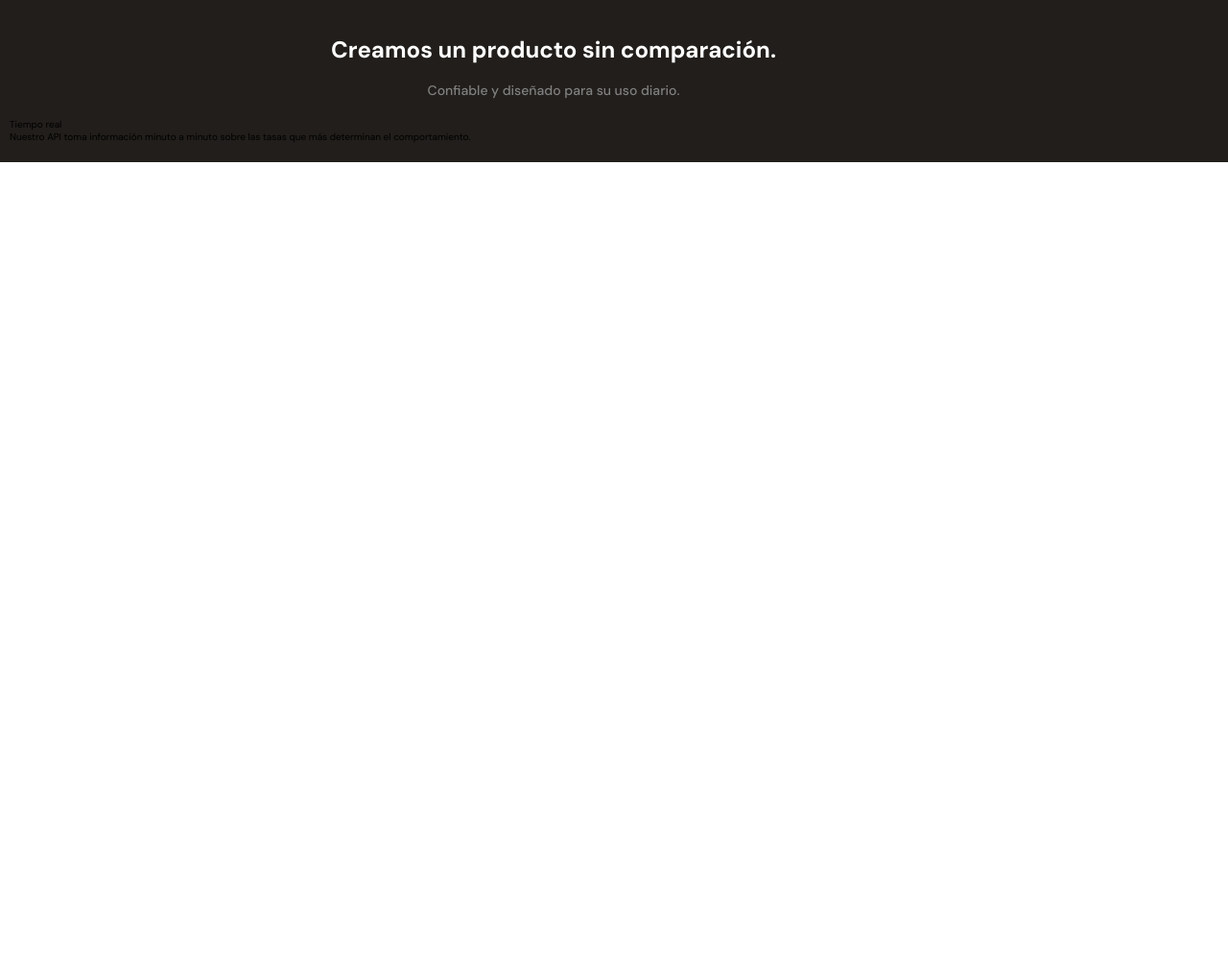
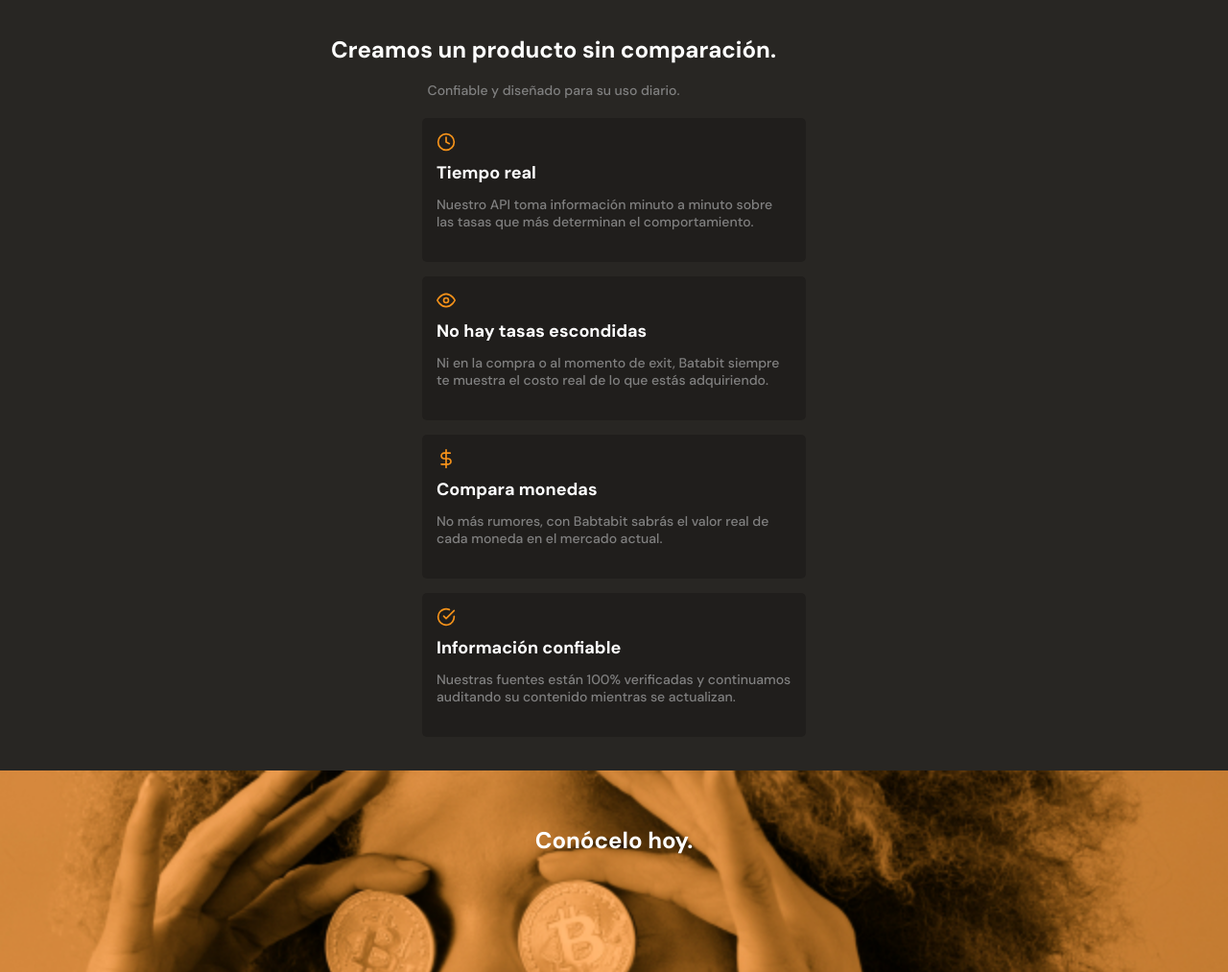
Before and after one commit to bgarciacuellar/mobile-first-platzi, a plain HTML site: page index.html in a window 1280 px wide. Shown: the part 1787-2800 px from the top of the page at 96% size. Before the commit the page ends 1956 px from the top, so only its background shows below. Drawn offline with Linux system fonts and the light colour scheme.

Commit message:
Maquetando sección comodín

```diff
--- a/index.html
+++ b/index.html
@@ -89,14 +89,31 @@
                 <p>Confiable y diseñado para su uso diario.</p>
             </div>
             <section class="product-cards--container">
-                <article class="product-detail-card">
+                <article class="product-detail--card">
                     <span class="clock"></span>
                     <p class="product--card-tittle">Tiempo real</p>
                     <p class="product--card-body">Nuestro API toma información minuto a minuto sobre las tasas que más determinan el comportamiento.</p>
                 </article>
+                <article class="product-detail--card">
+                    <span class="eye"></span>
+                    <p class="product--card-tittle">No hay tasas escondidas</p>
+                    <p class="product--card-body">Ni en la compra o al momento de exit, Batabit siempre te muestra el costo real de lo que estás adquiriendo.</p>
+                </article>
+                <article class="product-detail--card">
+                    <span class="money"></span>
+                    <p class="product--card-tittle">Compara monedas</p>
+                    <p class="product--card-body">No más rumores, con Babtabit sabrás el valor real de cada moneda en el mercado actual.</p>
+                </article>
+                <article class="product-detail--card">
+                    <span class="check"></span>
+                    <p class="product--card-tittle">Información confiable</p>
+                    <p class="product--card-body">Nuestras fuentes están 100% verificadas y continuamos auditando su contenido mientras se actualizan.</p>
+                </article>
             </section>
         </section>
-        <section></section>
+        <section class="bitcoin-img-container">
+            <h2>Conócelo hoy.</h2>
+        </section>
         <section></section>
     </main>
     <footer></footer>
--- a/styles.css
+++ b/styles.css
@@ -12,8 +12,8 @@
     --soft-orange: #FFE9D5;
     --secondary-blue:#1A9AF7;
     --soft-blue:#E7F5FF;
-    --warm:#201E1C;
-    --warm-back:#211e1b;
+    --back:#201E1C;
+    --warm-back:#282623;
     --grey:#BABABA;
     --off-white:#FAF8F7;
     --just-white:#FFFFFF;
@@ -136,8 +136,6 @@ main{
     background-size: cover;
     background-position: center;
     background-repeat: no-repeat;
-
-
 }
 
 .main-exchange-container h2 {
@@ -261,11 +259,12 @@ main{
     background-color: var(--soft-blue);
 }
 
-.currency-table--date p{
+.currency-table--date p,
+ .comissions-table--date p{
     font-size: 1.2rem;
     line-height: 1.5rem;
     font-weight: 300;
-    color: var(--warm-back);
+    color: var(--warm);
 }
 
 .main-product-detail{
@@ -310,5 +309,102 @@ main{
     font-weight: 500;
     line-height: 1.8rem;
     color: #808080;
+}
 
+.product-detail--card{
+    width: 90%;
+    min-width: 288px;
+    max-width: 400px;
+    height: 150px;
+    margin: 15px auto;
+    padding: 15px;
+    background-color: var(--back);
+    border-radius: 5px;
+    box-shadow: 0 4px 8px rgba(0, 0, 0, 0 0.16);
 }
+
+.product-detail--card .clock{
+    display: inline-block;
+    width: 20px;
+    height: 20px;
+    margin-bottom: 10px;
+    background-image: url(./assets/icons/clock.svg);
+    background-size: cover;
+    background-position: center;
+    background-repeat: no-repeat;
+}
+.product-detail--card .icon {
+    display: inline-block;
+    width: 20px;
+    height: 20px;
+    margin-bottom: 10px;
+    background-image: url(./assets/icons/clock.svg);
+    background-size: cover;
+    background-position: center;
+    background-repeat: no-repeat;
+}
+
+.product-detail--card .eye{
+    display: inline-block;
+    width: 20px;
+    height: 20px;
+    margin-bottom: 10px;
+    background-image: url(./assets/icons/eye.svg);
+    background-size: cover;
+    background-position: center;
+    background-repeat: no-repeat;
+}
+.product-detail--card .money{
+    display: inline-block;
+    width: 20px;
+    height: 20px;
+    margin-bottom: 10px;
+    background-image: url(./assets/icons/dollar-sign.svg);
+    background-size: cover;
+    background-position: center;
+    background-repeat: no-repeat;
+}
+.product-detail--card .check{
+    display: inline-block;
+    width: 20px;
+    height: 20px;
+    margin-bottom: 10px;
+    background-image: url(./assets/icons/check-circle.svg);
+    background-size: cover;
+    background-position: center;
+    background-repeat: no-repeat;
+}
+
+.product--card-tittle{
+    margin-bottom: 15px;
+    font-size: 1.8rem;
+    font-weight: bold;
+    line-height: 1.8rem;
+    color: var(--just-white);
+}
+
+.product--card-body{
+    font-size: 1.4rem;
+    font-weight: 500;
+    line-height: 1.8rem;
+    color: #808080;
+}
+
+.bitcoin-img-container{
+    width: 100%;
+    min-width: 320px;
+    height: 50vh;
+    background-image: url(/assets/img/bitcoinbaby2x.jpg);
+    background-position: center;
+    background-size: cover;
+    background-repeat: no-repeat;
+}
+
+.bitcoin-img-container h2{
+    padding-top: 60px;
+    font-size: 2.4rem;
+    font-weight: bold;
+    line-height: 2.6rem;
+    color: var(--just-white);
+    text-align: center;
+}
```
